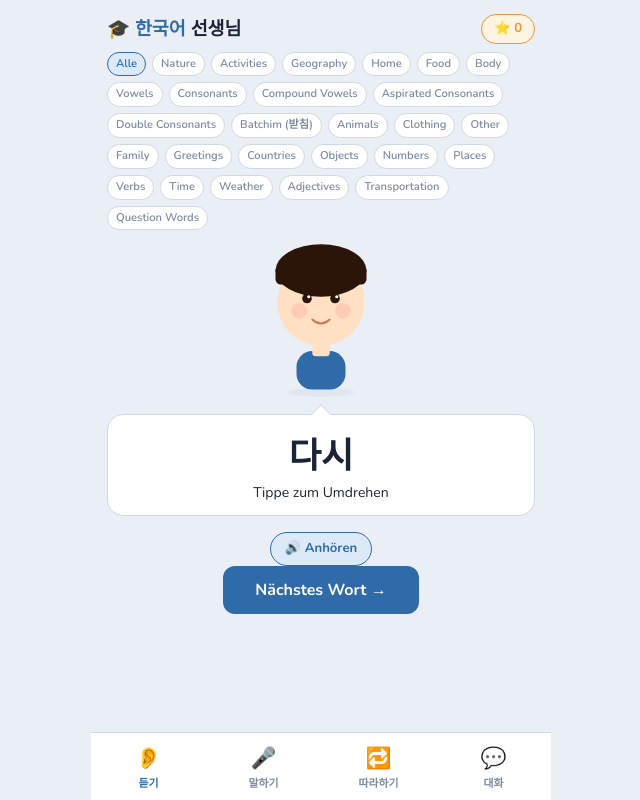
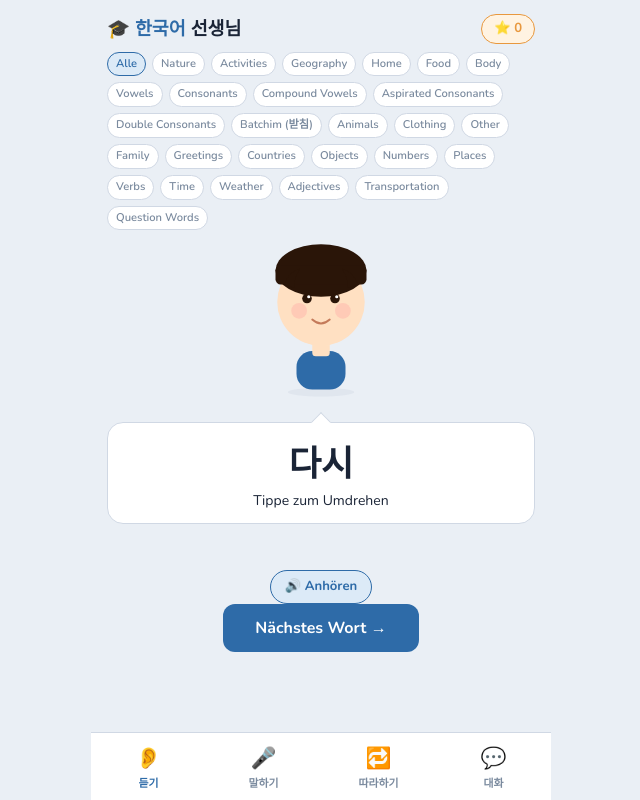
Before and after one commit to frobmann/Korean-APP, a Next.js app: page / in a window 1280 px wide. Shown: the whole page, without its empty margins (319-959 px from the left). Built offline with nearby package versions, Linux system fonts and the light colour scheme.

Commit message:
Fix flip card CSS — both sides now properly hidden when not facing
Co-Authored-By: Claude Opus 4.6 <noreply@anthropic.com>
Claude-Session: https://claude.ai/code/session_01Vcc9Bzf8Kbtj4Cyv9aE2G1

```diff
--- a/src/app/globals.css
+++ b/src/app/globals.css
@@ -186,20 +186,26 @@ body {
 }
 .flip-card-inner {
   position: relative;
-  transition: transform 0.5s;
+  transition: transform 0.6s;
   transform-style: preserve-3d;
+  min-height: 140px;
 }
 .flip-card-inner.flipped {
   transform: rotateY(180deg);
 }
 .flip-card-front, .flip-card-back {
   backface-visibility: hidden;
-}
-.flip-card-back {
+  -webkit-backface-visibility: hidden;
   position: absolute;
   top: 0;
   left: 0;
   right: 0;
+}
+.flip-card-front {
+  z-index: 2;
+  transform: rotateY(0deg);
+}
+.flip-card-back {
   transform: rotateY(180deg);
 }
 
```
